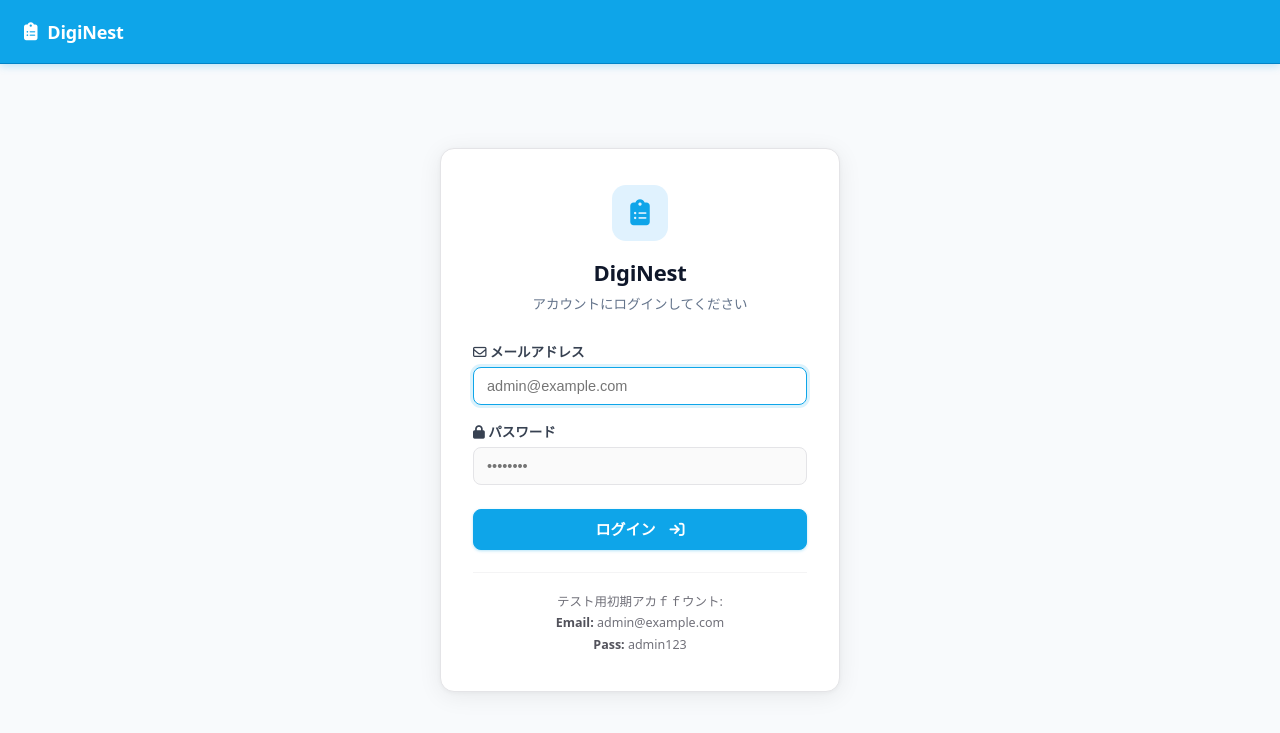
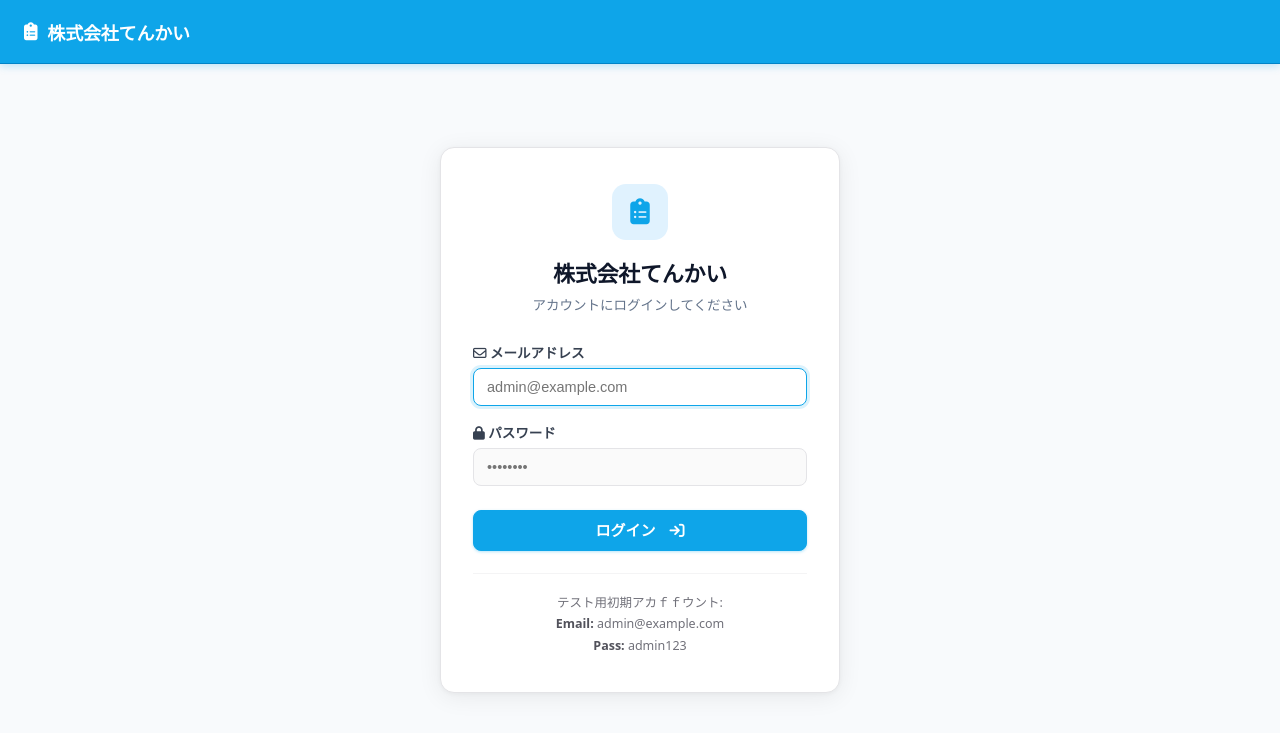
Before and after one commit to koei78/shift, a Flask app: page /login in a window 1280 px wide. Shown: the top 733 px of the page. Run offline with Flask 3, Linux system fonts and the light colour scheme; parts of the project's set-up code (start-up, migrations or seed data) failed here and were passed over; some libraries are stand-ins or nearby versions.

Commit message:
会社名変更

```diff
--- a/templates/base.html
+++ b/templates/base.html
@@ -3,7 +3,7 @@
 <head>
   <meta charset="utf-8">
   <meta name="viewport" content="width=device-width, initial-scale=1">
-  <title>{{ title or "Shift App" }}</title>
+  <title>{{ title or "株式会社てんかい" }}</title>
   <link rel="stylesheet" href="https://cdnjs.cloudflare.com/ajax/libs/font-awesome/6.5.2/css/all.min.css">
   <style>
     :root {
@@ -448,7 +448,7 @@
 <body>
 <header class="topbar">
   <div class="wrap nav-top">
-    <div class="brand"><i class="fa-solid fa-clipboard-list"></i> DigiNest</div>
+    <div class="brand"><i class="fa-solid fa-clipboard-list"></i> 株式会社てんかい</div>
 
   </div>
 </header>
--- a/templates/login.html
+++ b/templates/login.html
@@ -102,7 +102,7 @@
       <div class="login-icon-wrap">
         <i class="fa-solid fa-clipboard-list"></i>
       </div>
-      <h2>DigiNest</h2>
+      <h2>株式会社てんかい</h2>
       <p class="muted" style="margin-top: 6px; font-size: 13.5px;">アカウントにログインしてください</p>
     </div>
 
```
